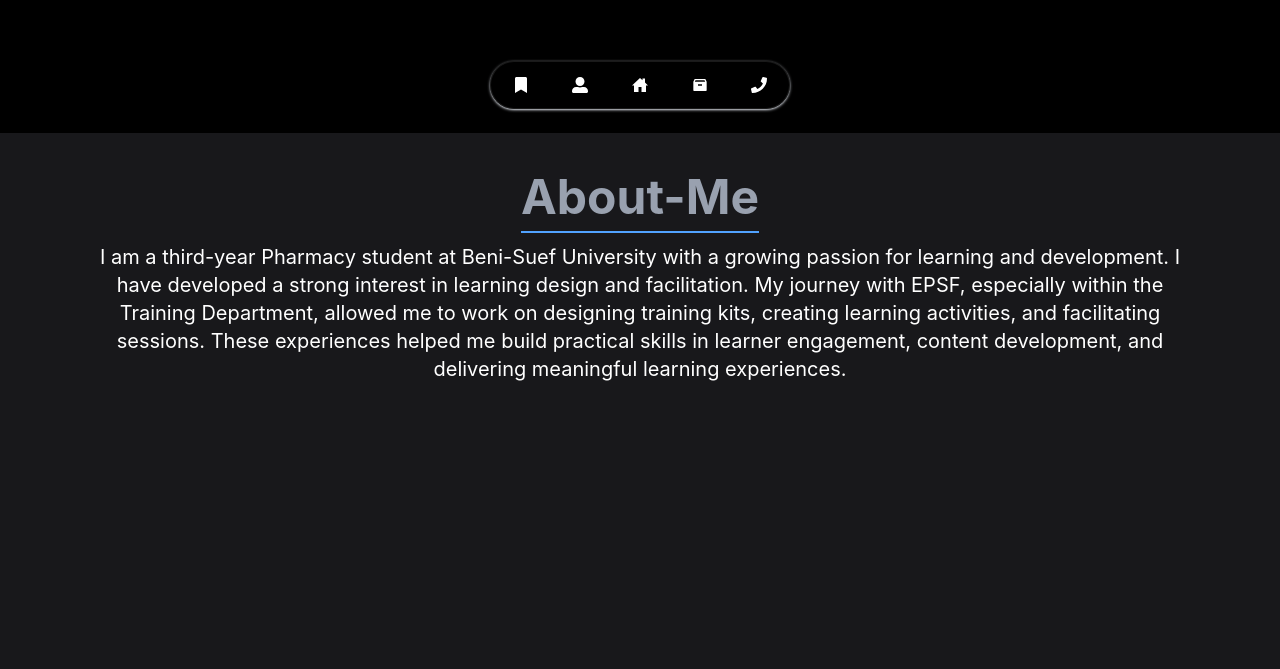
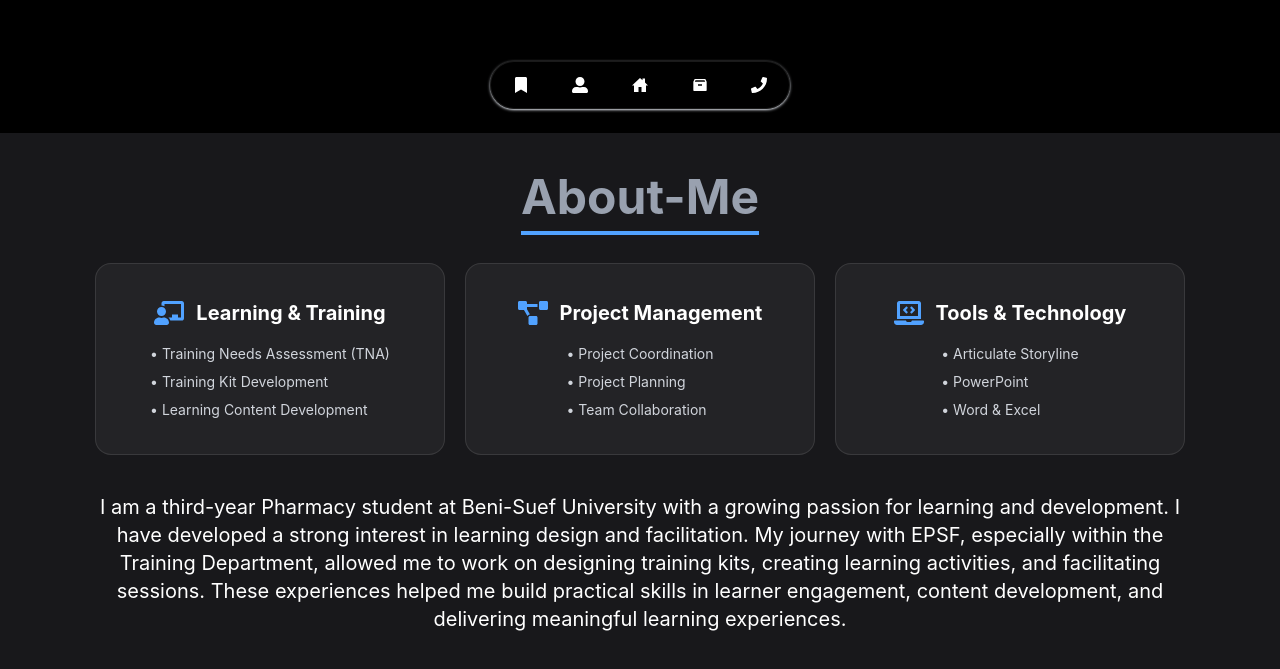
Before and after one commit to Tarek1003/mariam-adel-portoflio, a React (Vite) app: page / in a window 1280 px wide. Shown: the part 667-1336 px from the top of the page. Built offline with nearby package versions, Linux system fonts and the light colour scheme.

Commit message:
About-me section is done

```diff
--- a/src/components/About.jsx
+++ b/src/components/About.jsx
@@ -1,14 +1,20 @@
+import Skills from "./Skills";
 
 const About = () => {
   return (
     <main
-      className='relative min-h-screen overflow-hidden bg-zinc-900 px-4 sm:px-6 md:px-10 lg:px-16 xl:px-20  py-7 md:py-10'
+      className='relative min-h-screen overflow-hidden bg-zinc-900 px-4 py-7 sm:px-6 md:px-10 md:py-10 lg:px-16 xl:px-20'
       id='about-us'>
+      <h1 className='mx-auto w-fit border-b-4 border-blue-400 pb-2.5 text-2xl font-bold text-gray-400 sm:text-3xl md:text-4xl lg:text-5xl'>
+        About-Me
+      </h1>
+
+      <div className='flex w-full items-center justify-center py-7'>
+        <Skills />
+      </div>
+
       <div className='text-center lg:text-left'>
-        <h1 className='text-2xl sm:text-3xl md:text-4xl lg:text-5xl font-bold text-gray-400 border-blue-400 pb-2.5 border-b-2 w-fit mx-auto '>
-          About-Me
-        </h1>
-        <p className='pt-2.5  text-white text-base sm:text-xl  text-center'>
+        <p className='pt-2.5 text-center text-base text-white sm:text-xl'>
           I am a third-year Pharmacy student at Beni-Suef University with a
           growing passion for learning and development. I have developed a
           strong interest in learning design and facilitation. My journey with
@@ -21,6 +27,6 @@ const About = () => {
       </div>
     </main>
   );
-}
+};
 
-export default About
+export default About;
--- /dev/null
+++ b/src/components/Skills.jsx
@@ -0,0 +1,32 @@
+import { skills } from "./data/skills";
+
+const Skills = () => {
+  return (
+    <div className='skills-wrapper w-full overflow-hidden sm:overflow-visible'>
+      <div className='skills-track flex w-full gap-4 sm:w-full sm:flex-wrap sm:justify-center sm:gap-5'>
+        {skills.map((card, index) => {
+          const Icon = card.icon;
+
+          return (
+            <div
+              key={index}
+              className='flex h-48 w-full shrink-0 flex-col items-center justify-center rounded-2xl border border-white/10 bg-white/5 px-4 transition-colors duration-300 hover:border-blue-400/40 sm:w-[320px] sm:px-0 md:w-[320px] lg:w-[350px]'>
+              <div className='mb-4 flex items-center justify-center gap-3'>
+                <Icon className='text-3xl text-blue-400' />
+                <h3 className='text-xl font-bold text-white'>{card.title}</h3>
+              </div>
+
+              <ul className='space-y-2 text-sm text-gray-300'>
+                {card.skills.map((skill, skillIndex) => (
+                  <li key={skillIndex}>• {skill}</li>
+                ))}
+              </ul>
+            </div>
+          );
+        })}
+      </div>
+    </div>
+  );
+};
+
+export default Skills;
--- /dev/null
+++ b/src/components/data/skills.js
@@ -0,0 +1,27 @@
+import {
+  FaChalkboardTeacher,
+  FaProjectDiagram,
+  FaLaptopCode,
+} from "react-icons/fa";
+
+export const skills = [
+  {
+    title: "Learning & Training",
+    icon: FaChalkboardTeacher,
+    skills: [
+      "Training Needs Assessment (TNA)",
+      "Training Kit Development",
+      "Learning Content Development",
+    ],
+  },
+  {
+    title: "Project Management",
+    icon: FaProjectDiagram,
+    skills: ["Project Coordination", "Project Planning", "Team Collaboration"],
+  },
+  {
+    title: "Tools & Technology",
+    icon: FaLaptopCode,
+    skills: ["Articulate Storyline", "PowerPoint", "Word & Excel"],
+  },
+];
--- a/src/index.css
+++ b/src/index.css
@@ -2,7 +2,7 @@
 
 @theme inline {
   --animate-cell-ripple: cell-ripple var(--duration, 200ms) ease-out none 1
-  var(--delay, 0ms);
+    var(--delay, 0ms);
 
   @keyframes cell-ripple {
     0% {
@@ -16,3 +16,24 @@
     }
   }
 }
+
+/* card animation */
+@media (max-width: 639px) {
+  .skills-track {
+    animation: skill-slide 12s ease-in-out infinite;
+  }
+
+  @keyframes skill-slide {
+    0%, 25%  { transform: translateX(0); }
+    33%, 58% { transform: translateX(calc(-100% - 1rem)); }
+    66%, 91% { transform: translateX(calc(-200% - 2rem)); }
+    100%     { transform: translateX(0); }
+  }
+}
+
+@media (min-width: 640px) {
+  .skills-track {
+    animation: none;
+    transform: none;
+  }
+}
```
